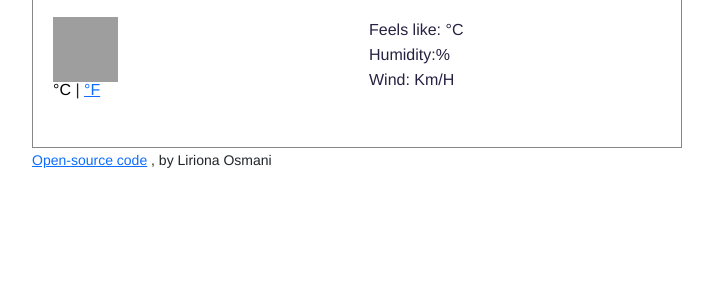
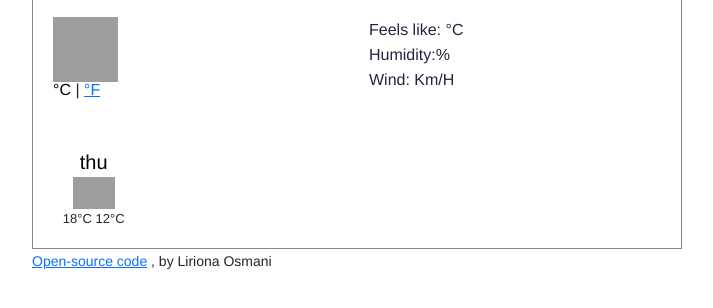
Before and after one commit to lirosm/Vanilla-weather-app, a plain HTML site: page index.html in a window 1280 px wide. Shown: the part 170-478 px from the top of the page, without its empty margins (283-996 px from the left). Drawn offline with nearby package versions, Linux system fonts and the light colour scheme; no server answers; grey boxes are pictures that could not be loaded.

Commit message:
added the forecast HTML and CSS

```diff
--- a/index.html
+++ b/index.html
@@ -76,6 +76,30 @@
             </ul>
         </div>
     </div>
+    <div class="weather-forecast">
+      <div class="row">
+        <div class="col-2">
+        <div class="weather-forecast-date">
+          thu
+        </div>
+          <img
+          src="http://openweathermap.org/img/wn/02d@2x.png"
+          alt="weather-icon"
+          width="42"
+          />
+          <div class="weather-forecast-temp">
+            <span class="weather-forecast-temp-max">
+              18°C</span>
+            <span class="weather-forecast-temp-min">
+              12°C</span>
+      </div>
+        </div>
+
+
+
+
+      </div>
+    </div>
     </div>
       <small>
       <a
@@ -87,7 +111,6 @@
       </small>
       </div>
     </div>
-
     <script src="src/java.js"></script>
 </body>
 </html>
--- a/src/java.js
+++ b/src/java.js
@@ -11,13 +11,13 @@ minutes = `0${minutes}`;
 }
 
 let days = [
-     "Sun",
-     "Mon",
-     "Tue",
-     "Wed",
-     "thu",
-     "fri",
-     "Sat"
+     "Sunday",
+     "Monday",
+     "Tuesday",
+     "Wednesday",
+     "Thursday",
+     "Friday",
+     "Saturday"
     ];
 
 let day = days [date.getDay()];
--- a/src/style.css
+++ b/src/style.css
@@ -75,3 +75,18 @@ top: -25px;
     color: black;
     text-decoration: none;
 }
+
+.weather-forecast {
+    margin-top: 20px;
+    text-align: center;
+
+}
+
+.weather-forecast-date {
+    font-size: 20px;
+    color: black;
+}
+
+.weather-forecast-temp{
+    font-size: 13px;
+}
```
